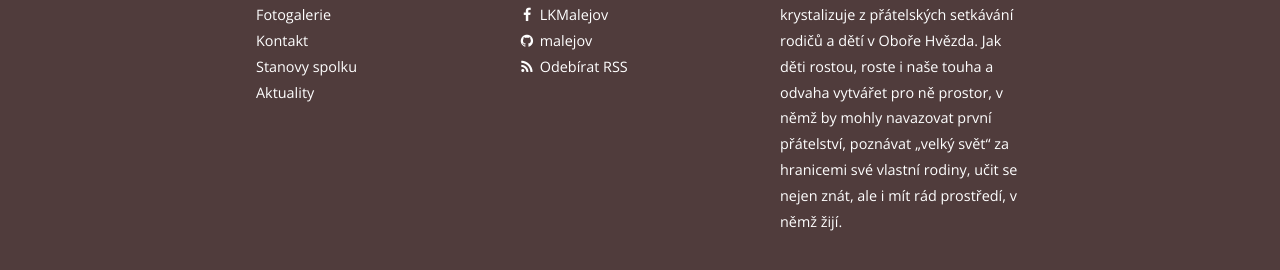
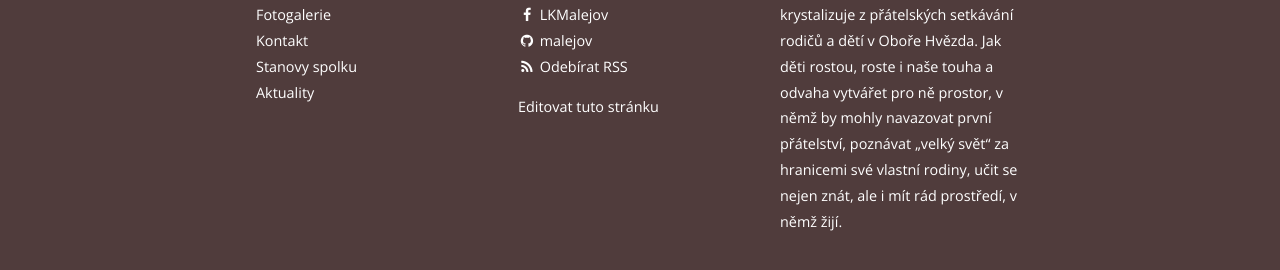
Before and after one commit to bencentra/centrarium, a Jekyll site: the page built from index.html, in a window 1280 px wide and 900 px high, scrolled down 1716 px. Shown: the part 619-889 px from the top of the window. Built offline with Jekyll 4.4.1, drawn with Linux system fonts in a browser that asks for light colours; nearby versions of some CDN libraries; the list of posts is cut into pages by our own code.

Commit message:
Try to add `Edit this page` link.
https://github.com/jekyll/jekyll-help/issues/5

```diff
--- a/_config.yml
+++ b/_config.yml
@@ -6,6 +6,7 @@ plugins:
 exclude:
   - "/vendor/"
   - bundle
+  - CNAME
   - docker-compose.yaml
   - Gemfile
   - Gemfile.lock
--- a/_includes/footer.html
+++ b/_includes/footer.html
@@ -40,6 +40,8 @@
 						<span>Odebírat RSS</span>
 					</a>
 				</li>
+
+        <li style="margin-top: 1em;"><a href="{{ site.github.repository_url }}/tree/master/{{ page.path }}">Editovat tuto stránku</a></li>
       </ul>
     </div>
 
```
